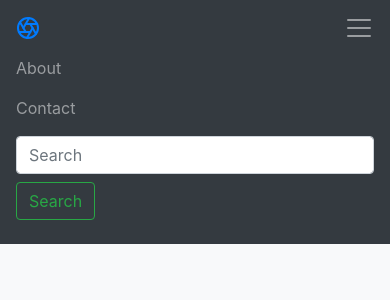
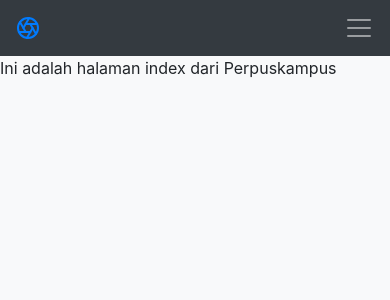
Before and after one commit to perpuskampus/perpuskampus.github.io, a Jekyll site: the page built from index.md, in a window 390 px wide. Shown: the top 300 px of the page. Built offline with Jekyll 4.4.1, drawn with Linux system fonts in a browser that asks for light colours; nearby versions of some CDN libraries.

Commit message:
modif style and js

```diff
--- a/_layouts/default.html
+++ b/_layouts/default.html
@@ -7,6 +7,7 @@
     <title>{{ page.title }}</title>
 
     <link rel="stylesheet" href="/css/bootstrap.min.css">
+    <link rel="stylesheet" href="/css/offcanvas.css">
 
 </head>
 <body class="bg-light">
--- /dev/null
+++ b/css/offcanvas.css
@@ -0,0 +1,80 @@
+html,
+body {
+  overflow-x: hidden; /* Prevent scroll on narrow devices */
+}
+
+body {
+  padding-top: 56px;
+}
+
+@media (max-width: 767.98px) {
+  .offcanvas-collapse {
+    position: fixed;
+    top: 56px; /* Height of navbar */
+    bottom: 0;
+    width: 100%;
+    padding-right: 1rem;
+    padding-left: 1rem;
+    overflow-y: auto;
+    background-color: var(--gray-dark);
+    transition: -webkit-transform .3s ease-in-out;
+    transition: transform .3s ease-in-out;
+    transition: transform .3s ease-in-out, -webkit-transform .3s ease-in-out;
+    -webkit-transform: translateX(100%);
+    transform: translateX(100%);
+  }
+  .offcanvas-collapse.open {
+    -webkit-transform: translateX(-1rem);
+    transform: translateX(-1rem); /* Account for horizontal padding on navbar */
+  }
+}
+
+.nav-scroller {
+  position: relative;
+  z-index: 2;
+  height: 2.75rem;
+  overflow-y: hidden;
+}
+
+.nav-scroller .nav {
+  display: -webkit-box;
+  display: -ms-flexbox;
+  display: flex;
+  -ms-flex-wrap: nowrap;
+  flex-wrap: nowrap;
+  padding-bottom: 1rem;
+  margin-top: -1px;
+  overflow-x: auto;
+  color: rgba(255, 255, 255, .75);
+  text-align: center;
+  white-space: nowrap;
+  -webkit-overflow-scrolling: touch;
+}
+
+.nav-underline .nav-link {
+  padding-top: .75rem;
+  padding-bottom: .75rem;
+  font-size: .875rem;
+  color: var(--secondary);
+}
+
+.nav-underline .nav-link:hover {
+  color: var(--blue);
+}
+
+.nav-underline .active {
+  font-weight: 500;
+  color: var(--gray-dark);
+}
+
+.text-white-50 { color: rgba(255, 255, 255, .5); }
+
+.bg-purple { background-color: var(--purple); }
+
+.border-bottom { border-bottom: 1px solid #e5e5e5; }
+
+.box-shadow { box-shadow: 0 .25rem .75rem rgba(0, 0, 0, .05); }
+
+.lh-100 { line-height: 1; }
+.lh-125 { line-height: 1.25; }
+.lh-150 { line-height: 1.5; }
--- /dev/null
+++ b/js/offcanvas.js
@@ -0,0 +1,6 @@
+$(function () {
+
+$('[data-toggle="offcanvas"]').on('click', function () {
+$('.offcanvas-collapse').toggleClass('open')
+})
+})
```
Also changed, not shown: other parts of _layouts/default.html (+1 -9 lines).
